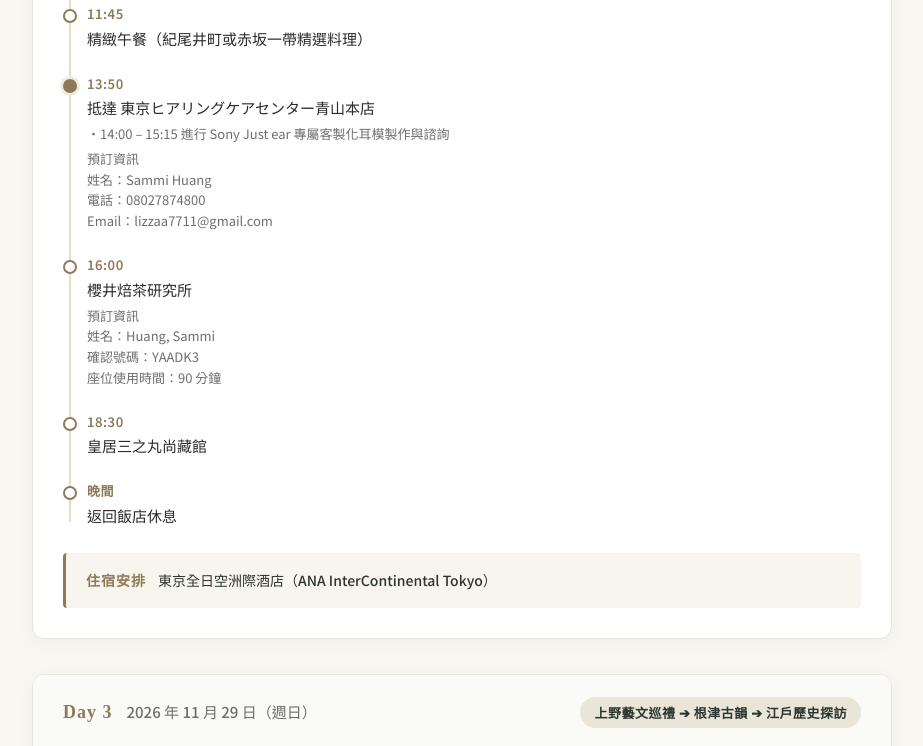
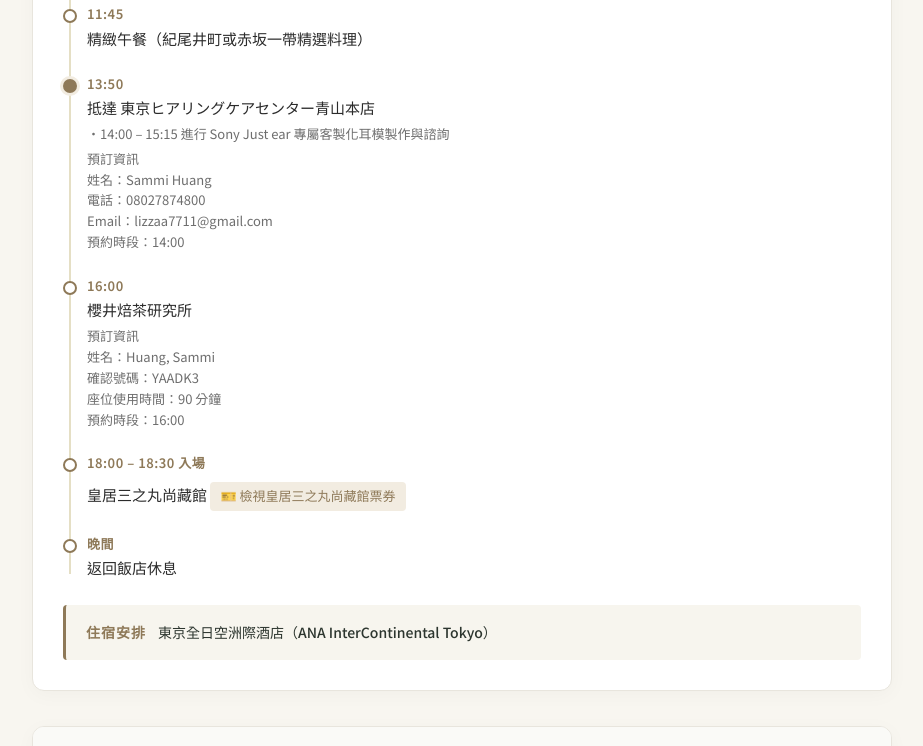
Before and after one commit to fdc-finedayclub/itinerary261127HND04A, a plain HTML site: page index.html in a window 1280 px wide. Shown: the part 1054-1800 px from the top of the page, without its empty margins (178-1101 px from the left). Drawn offline with Linux system fonts and the light colour scheme.

Commit message:
Update index.html

```diff
--- a/index.html
+++ b/index.html
@@ -269,7 +269,7 @@
 <div class="container">
 
   <header class="header">
-    <div class="header-sub">Exclusive Journey</div>
+    <div class="header-sub">FineDayClub</div>
     <h1>東京四日專屬訂製行程</h1>
     <div class="header-meta">
       <span>行程日期：2026 年 11 月 27 日 – 11 月 30 日</span>
@@ -341,19 +341,24 @@
           <div class="timeline-desc">
             抵達 東京ヒアリングケアセンター青山本店
             <span class="note">・14:00 – 15:15 進行 Sony Just ear 專屬客製化耳模製作與諮詢</span>
-            <span class="note">預訂資訊<br>姓名：Sammi Huang<br>電話：08027874800<br>Email：lizzaa7711@gmail.com</span>
+            <span class="note">預訂資訊<br>姓名：Sammi Huang<br>電話：08027874800<br>Email：lizzaa7711@gmail.com<br>預約時段：14:00</span>
           </div>
         </div>
         <div class="timeline-item">
           <div class="timeline-time">16:00</div>
           <div class="timeline-desc">
             櫻井焙茶研究所
-            <span class="note">預訂資訊<br>姓名：Huang, Sammi<br>確認號碼：YAADK3<br>座位使用時間：90 分鐘</span>
+            <span class="note">預訂資訊<br>姓名：Huang, Sammi<br>確認號碼：YAADK3<br>座位使用時間：90 分鐘<br>預約時段：16:00</span>
           </div>
         </div>
         <div class="timeline-item">
-          <div class="timeline-time">18:30</div>
-          <div class="timeline-desc">皇居三之丸尚藏館</div>
+          <div class="timeline-time">18:00 – 18:30 入場</div>
+          <div class="timeline-desc">
+            皇居三之丸尚藏館
+            <a href="https://art-ap.passes.jp/user/orders/7f862b7e-32de-4bbf-b6a9-d558fe32118d/?utm_source=email&utm_medium=purchase" target="_blank" rel="noopener noreferrer" class="timeline-link">
+              🎫 檢視皇居三之丸尚藏館票券
+            </a>
+          </div>
         </div>
         <div class="timeline-item">
           <div class="timeline-time">晚間</div>
@@ -453,10 +458,6 @@
     </div>
   </section>
 
-  <footer class="footer">
-    FINE TRAVEL EXPERIENCE · TAILOR-MADE ITINERARY
-  </footer>
-
 </div>
 
 </body>
```
